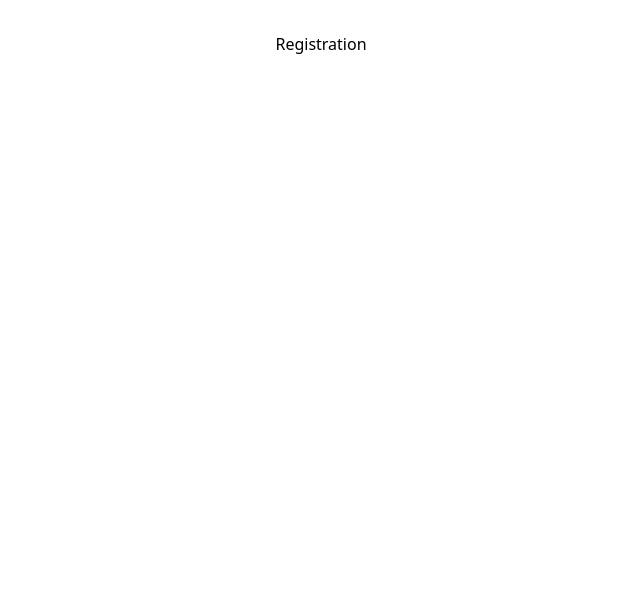
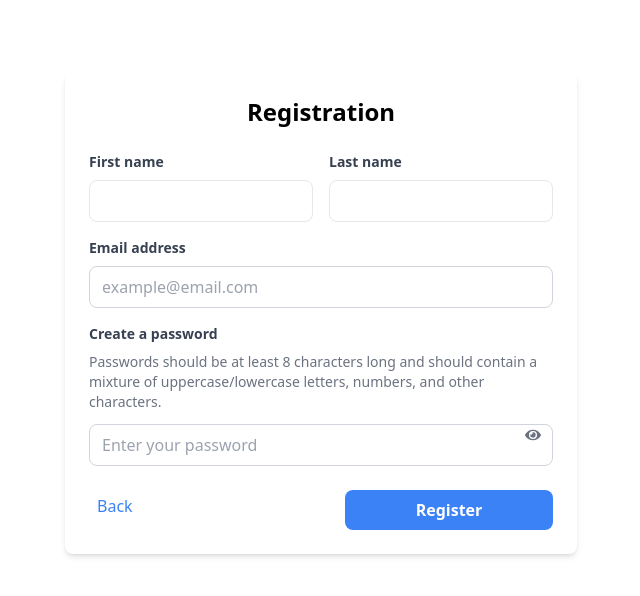
Before and after one commit to Victor-Elkins/Volunteer-Site-Project, a React (Vite) app in the folder frontend/: page /Registration in a window 1280 px wide. Shown: the top 596 px of the page, without its empty margins (319-959 px from the left). Built offline with nearby package versions, Linux system fonts and the light colour scheme.

Commit message:
Add Registration component UI

```diff
--- a/frontend/src/Registration/Registration.tsx
+++ b/frontend/src/Registration/Registration.tsx
@@ -1,8 +1,129 @@
-import React from 'react'
+import React, { useState } from 'react';
+import { FaEye, FaEyeSlash } from 'react-icons/fa';
 
 const Registration = () => {
+  // State to handle email and password
+  const [email, setEmail] = useState('');
+  const [isEmailValid, setIsEmailValid] = useState(true);  // Track email validity
+  const [password, setPassword] = useState('');
+  const [isPasswordValid, setIsPasswordValid] = useState(true);  // Track password validity
+  const [showPassword, setShowPassword] = useState(false);
+
+  const togglePasswordVisibility = () => {
+    setShowPassword((prev) => !prev);
+  };
+
+  const handleEmailChange = (e: React.ChangeEvent<HTMLInputElement>) => {
+    const newEmail = e.target.value;
+    setEmail(newEmail);
+
+    // Regular expression to validate email format
+    const emailRegex = /^[^\s@]+@[^\s@]+\.[^\s@]+$/;
+
+    // Check if the email is valid
+    setIsEmailValid(emailRegex.test(newEmail));
+  };
+
+  const handlePasswordChange = (e: React.ChangeEvent<HTMLInputElement>) => {
+    const newPassword = e.target.value;
+    setPassword(newPassword);
+
+    // Regular expression to validate password
+    const passwordRegex = /^(?=.*\d)(?=.*[a-z])(?=.*[A-Z])(?=.*[\W_]).{8,}$/;
+
+    // Check if the password is valid
+    setIsPasswordValid(passwordRegex.test(newPassword));
+  };
+
   return (
-    <div>Registration</div>
+    <div className="flex items-center justify-center mt-10">
+      <form className="bg-white p-6 rounded-lg shadow-md w-full max-w-lg">
+        <h2 className="text-2xl font-bold mb-6 text-center">Registration</h2>
+
+        {/* Name Field */}
+        <div className="mb-4">
+          <div className="flex flex-col md:flex-row gap-4">
+            {/* First Name */}
+            <div className="flex-1">
+              <label className="block mb-2 text-sm font-bold text-gray-700 text-left">
+                First name
+              </label>
+              <input
+                id="first-name"
+                type="text"
+                className="w-full px-3 p-2 border rounded-lg focus:outline-none focus:ring-2 focus:ring-blue-500 focus:border-transparent"
+                required
+              />
+            </div>
+            {/* Last Name */}
+            <div className="flex-1">
+              <label className="block mb-2 text-sm font-bold text-gray-700 text-left">
+                Last name
+              </label>
+              <input
+                id="last-name"
+                type="text"
+                className="w-full px-3 p-2 border rounded-lg focus:outline-none focus:ring-2 focus:ring-blue-500 focus:border-transparent"
+                required
+              />
+            </div>
+          </div>
+        </div>
+
+        {/* Email Field */}
+        <div className="mb-4">
+          <label className="block mb-2 text-sm font-bold text-gray-700 text-left">
+            Email address
+          </label>
+          <input
+            id="first-name"
+            type="email"
+            className={`w-full px-3 py-2 border rounded-lg focus:outline-none focus:ring-2 focus:ring-blue-500 focus:border-transparent ${isEmailValid ? 'border-gray-300' : 'border-red-500'}`}
+            placeholder="example@email.com"
+            value={email}
+            onChange={handleEmailChange}
+            required
+          />
+        </div>
+
+        {/* Password Field */}
+        <div className="relative mb-4">
+          <label className="block mb-2 text-sm font-bold text-gray-700 text-left">
+            Create a password
+          </label>
+          <p className="text-sm text-gray-500 text-left mb-3">
+            Passwords should be at least 8 characters long and should contain a mixture of uppercase/lowercase letters, numbers, and other characters.
+          </p>
+          <input
+            id="password"
+            type={showPassword ? 'text' : 'password'}  // Dynamically change input type
+            className={`w-full px-3 py-2 border rounded-lg focus:outline-none focus:ring-2 focus:ring-blue-500 focus:border-transparent ${isPasswordValid ? 'border-gray-300' : 'border-red-500'}`}
+            placeholder="Enter your password"
+            value={password}
+            onChange={handlePasswordChange}
+            required
+          />
+          <div
+            className="absolute inset-y-0 right-0 pr-3 pt-20 flex items-center cursor-pointer"
+            onClick={togglePasswordVisibility}  // Click to toggle visibility
+          >
+            {showPassword ? <FaEyeSlash className="text-gray-500" /> : <FaEye className="text-gray-500" />}
+          </div>
+        </div>
+
+        {/* Submit Button */}
+        <div className="flex justify-between pt-2">
+          <a href="#" className="pl-2 pt-1 text-blue-500 font-medium hover:underline hover:text-blue-600">Back</a>
+          <button
+            type="submit"
+            className={`w-52 ${!isPasswordValid || !isEmailValid ? 'bg-gray-300 cursor-not-allowed' : 'bg-blue-500 hover:bg-blue-600 text-white'} font-bold py-2 px-4 rounded-lg focus:outline-none focus:ring-2 focus:ring-blue-500 focus:ring-opacity-50`}
+            disabled={!isPasswordValid || !isEmailValid}  // Disable if either email or password is invalid
+          >
+            Register
+          </button>
+        </div>
+      </form>
+    </div>
   )
 }
 
```
